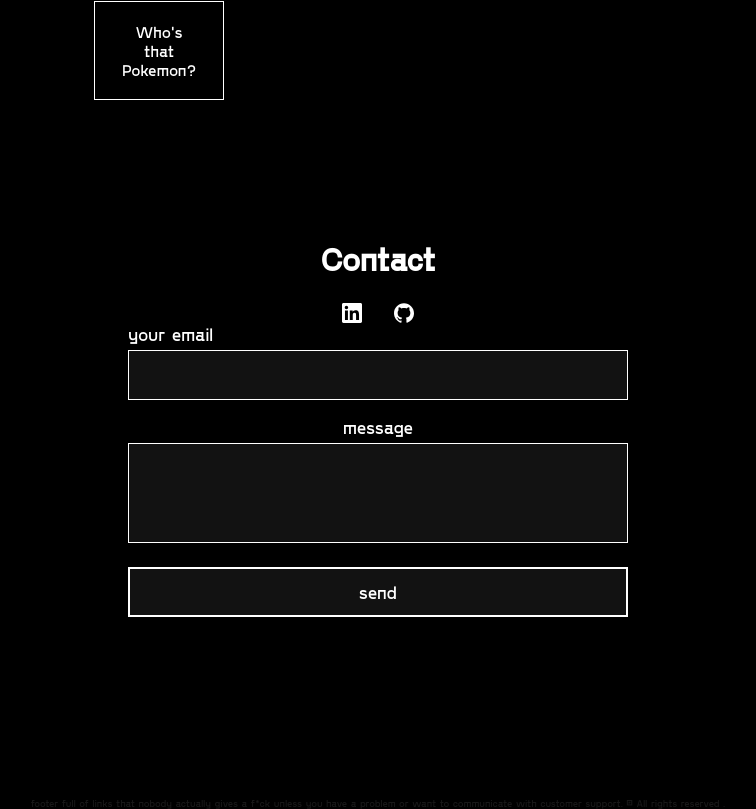
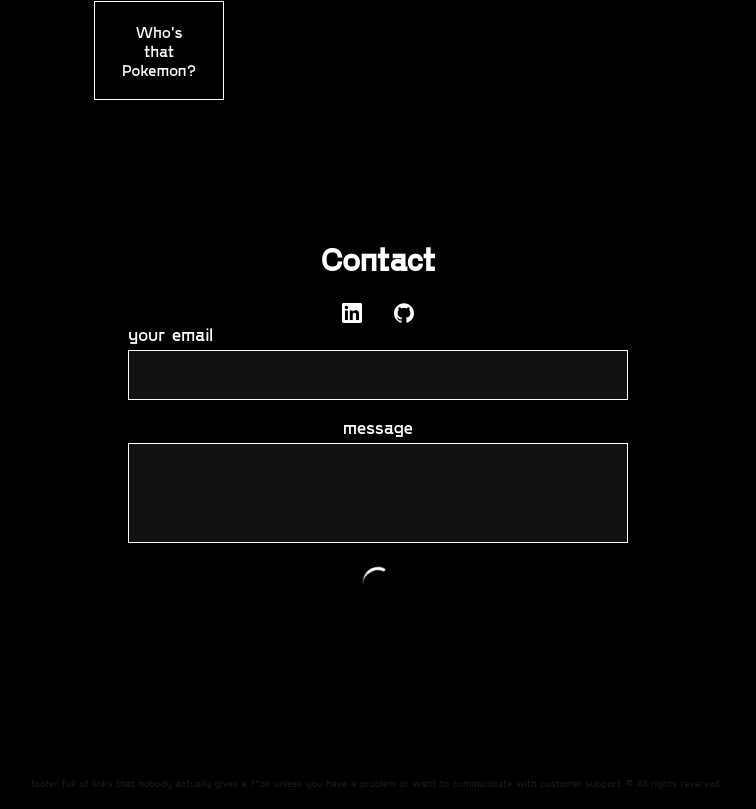
Before and after one commit to facuariasla/next-pf, a Next.js app: page / in a window 1280 px wide. Shown: the part 1626-2435 px from the top of the page, without its empty margins (262-1018 px from the left). Built offline with nearby package versions, Linux system fonts and the light colour scheme.

Commit message:
spinner loader added as a component

```diff
--- a/components/contact.tsx
+++ b/components/contact.tsx
@@ -2,19 +2,19 @@ import { useState } from "react";
 import styles from "../styles/Contact.module.scss";
 import Social from "./social";
 import Router from "next/router"
+import Spinner from "./spinner";
 const Contact = () => {
   const [userData, setUserData] = useState<any>();
   const [mailError, setMailError] = useState<boolean>(false);
-  const [mailSended, setMailSended] = useState<boolean>(false);
-
   const [mailMessage, setMailMessage] = useState<string>('');
+  const [loading, setLoading] = useState<boolean>(true);
 
   const handleForm = async (e: any) => {
-
     e.preventDefault();
     console.log(userData);
     setMailError(false);
-    setMailMessage('Sending message...');
+    setLoading(true);
+    // setMailMessage('Sending message...');
     const response = await fetch('/api/email', {
       method: "POST",
       body: JSON.stringify({ userData }),
@@ -30,6 +30,7 @@ const Contact = () => {
       setMailError(false);
       setMailMessage('Message sent successfully');
     }
+    setLoading(false);
     console.log(mailMessage);
   };
 
@@ -69,8 +70,14 @@ const Contact = () => {
             }
           />
         </div>
+
+        {/* <div className={styles.button_container}>
+          <button type='submit'>send</button>
+        </div> */}
         <div className={styles.button_container}>
-          <button type='submit'>send</button>
+          {loading ? <div style={{ display: 'flex', alignItems: 'center', justifyContent: 'center' }}>
+            <Spinner />
+          </div> : <button type='submit'>send</button>}
         </div>
         <div className={styles.message_container}>
           {
@@ -78,6 +85,7 @@ const Contact = () => {
               : <p className={styles.success}>{mailMessage}</p>
           }
         </div>
+
       </form>
     </section>
   );
--- /dev/null
+++ b/components/spinner.tsx
@@ -0,0 +1,4 @@
+import styles from '../styles/Spinner.module.scss'
+export default function Spinner() {
+  return <div className={styles.loader}></div>
+}
--- a/pages/index.tsx
+++ b/pages/index.tsx
@@ -3,6 +3,7 @@ import Head from "next/head";
 import About from "../components/about";
 import Contact from "../components/contact";
 import Projects from "../components/projects";
+import Spinner from "../components/spinner";
 import Techonologies from "../components/technologies";
 import TopCover from "../components/topcover";
 
--- /dev/null
+++ b/styles/Spinner.module.scss
@@ -0,0 +1,26 @@
+@import 'variables';
+
+.loader_container {
+  display: flex;
+  align-items: center;
+  justify-content: center;
+}
+.loader {
+  width: 30px;
+  height: 30px;
+  border-radius: 50%;
+  display: inline-block;
+  border-top: 3px solid #FFF;
+  border-right: 3px solid transparent;
+  box-sizing: border-box;
+  animation: rotation 1s linear infinite;
+}
+
+@keyframes rotation {
+  0% {
+    transform: rotate(0deg);
+  }
+  100% {
+    transform: rotate(360deg);
+  }
+}
```
